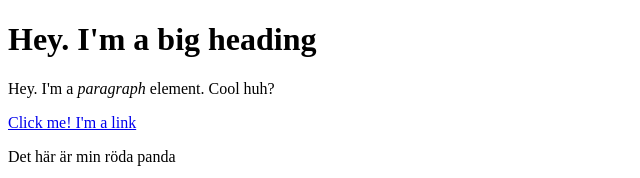
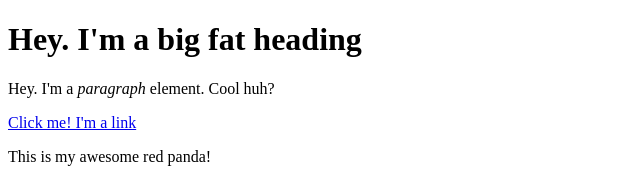
Before and after one commit to Raxu94/cartoon-hero, a plain HTML site: page test.html in a window 1280 px wide. Shown: the top 178 px of the page, without its empty margins (0-640 px from the left). Drawn offline with Linux system fonts and the light colour scheme.

Commit message:
Added "fat" to header and translated everything to English

```diff
--- a/test.html
+++ b/test.html
@@ -6,10 +6,10 @@
 </head>
 
 <body>
-    <h1>Hey. I'm a big heading</h1>
+    <h1>Hey. I'm a big fat heading</h1>
     <p>Hey. I'm a <i>paragraph</i> element. Cool huh?</p>
     <a href="https://google.com" target="_blank" title="Lets explore Google">Click me! I'm a link</a>
-    <br><p>Det här är min röda panda</p><br>
+    <br><p>This is my awesome red panda!</p><br>
     <img src="https://cdn.cnn.com/cnnnext/dam/assets/200227103054-red-panda-stock-large-169.jpg">
 </body>
 
```
